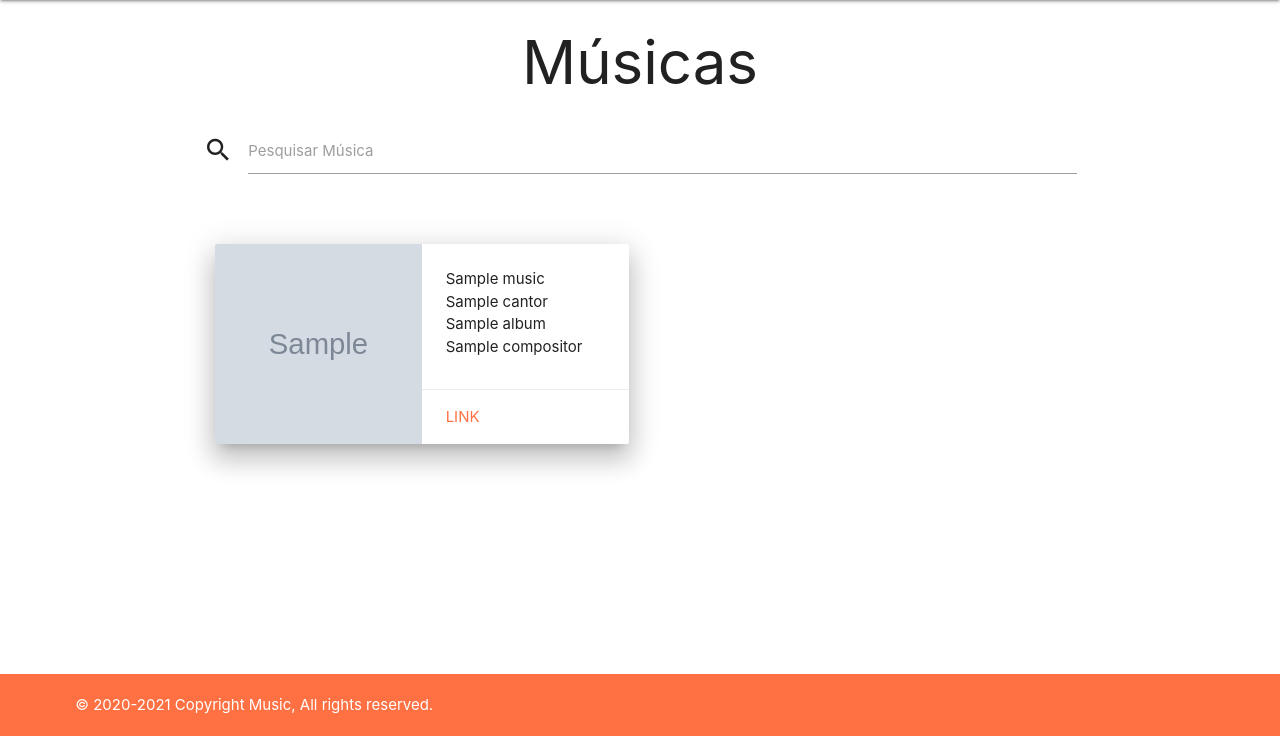
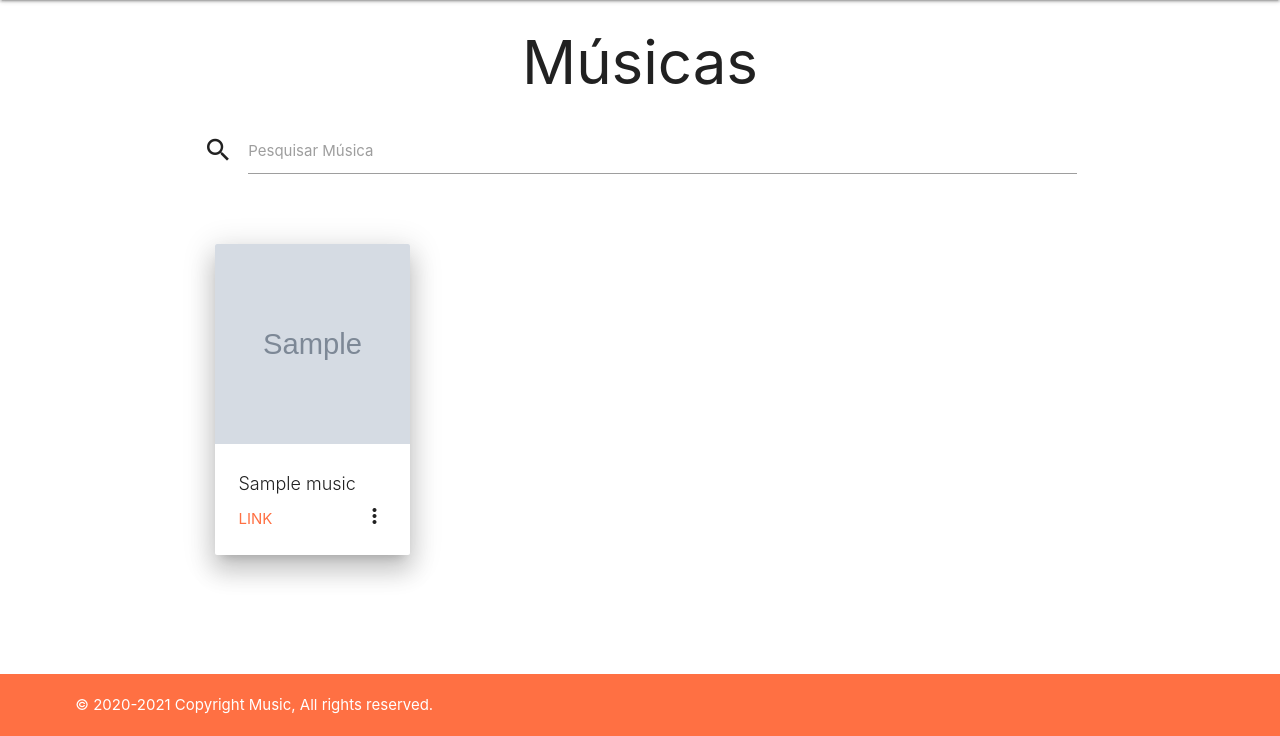
Before and after one commit to LucasSantus/music, a Django app: template templates/musica/index.html in a window 1280 px wide. Shown: the part 64-800 px from the top of the page. Run offline with Django 3.2, Linux system fonts and the light colour scheme; the template is opened without the code that fills it: most values are stand-ins (such as "Sample title", 1, 10 or a date in 2020); grey boxes marked "Sample" are stand-in pictures.

Commit message:
inserindo implementações aos cards

```diff
--- a/templates/musica/index.html
+++ b/templates/musica/index.html
@@ -41,8 +41,8 @@
         <div class="row">
             <div class="col s12">
                 {% for music in list_musicas %}
-                    <div class="col s6">
-                        <div class="card horizontal z-depth-4" style="height:200px;">
+                    <div class="col s3">
+                        <!-- <div class="card horizontal z-depth-4" style="height:200px;">
                             <div class="card-image">
                                 <img src="{{music.imagem}}" width="200px" height="200px">
                             </div>
@@ -50,14 +50,41 @@
                                 <div class="card-content">
                                     <p>{{music.nome|truncatechars:30}}</p>
                                     <p>{{music.cantor}}</p>
-                                    <p>{{music.album|truncatechars:33}}</p>
+                                    <p>{{music.album}}</p>
                                     <p>{{music.compositor}}</p>
                                 </div>
+
+                                <div class="card-reveal">
+                                    <span class="card-title grey-text text-darken-4">Card Title<i class="material-icons right">close</i></span>
+                                    <p>Here is some more information about this product that is only revealed once clicked on.</p>
+                                  </div>
                                 <div class="card-action">
                                     <a class= "deep-orange-text text-lighten-1" href="{{music.link}}" target="_blank">LINK</a>
                                 </div>
                             </div>
-                        </div>
+                        </div> -->
+                        <div class="card z-depth-4">
+                            <div class="card-image waves-effect waves-block waves-light">
+                                <img class="activator" src="{{music.imagem}}" width="200px" height="200px">
+                            </div>
+
+                            <div class="card-content">
+                                <span style="font-size: 18px;" class="card-title activator grey-text text-darken-4">{{music.nome|truncatechars:18}}<i class="material-icons right">more_vert</i></span>
+                                <p><a class= "deep-orange-text text-lighten-1" href="{{music.link}}" target="_blank">LINK</a></p>
+                            </div>
+                            <div class="card-reveal">
+                                <span class="card-title deep-orange-text text-darken-4">Details<i class="material-icons right" style="color: #212121;">close</i></span>
+                                <ul>
+                                    <li><strong>Cantor:</strong> {{music.cantor}}</li>
+                                    <li class="divider grey"></li>
+                                    <li><strong>Albúm:</strong> {{music.album}}</li>
+                                    <li class="divider grey"></li>
+                                    <li><strong>Compositor:</strong> {{music.compositor}}</li>
+                                    <li class="divider grey"></li>
+                                    <li><strong>Lançamento:</strong> {{music.data_lancamento}}</li>
+                                </ul>
+                            </div>
+                          </div>
                     </div>
                 {% endfor %}
             </div>
```
